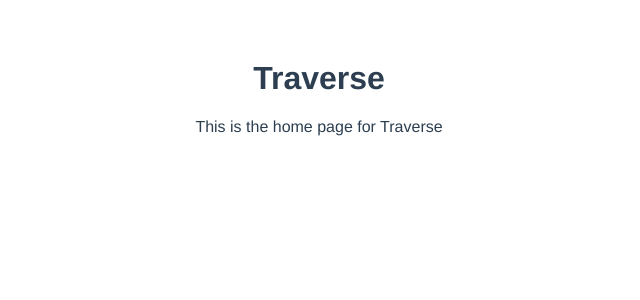
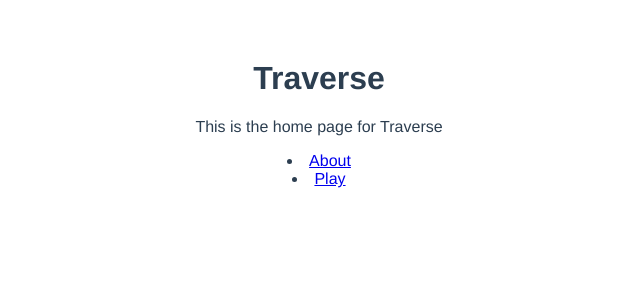
Before and after one commit to ASandhuZero/Playground, a Vue app in the folder Traverse-Vue/: page / in a window 1280 px wide. Shown: the top 300 px of the page, without its empty margins (321-961 px from the left). Built offline with nearby package versions, Linux system fonts and the light colour scheme.

Commit message:
Added paths routes to Play and About..

```diff
--- a/Traverse-Vue/src/components/Home.vue
+++ b/Traverse-Vue/src/components/Home.vue
@@ -2,6 +2,9 @@
   <div>
     <h1>Traverse</h1>
     <p>This is the home page for Traverse</p>
+    <li><router-link to="/About">About</router-link></li>
+    <li><router-link to="/Play">Play</router-link></li>
+
   </div>
 </template>
 
```
